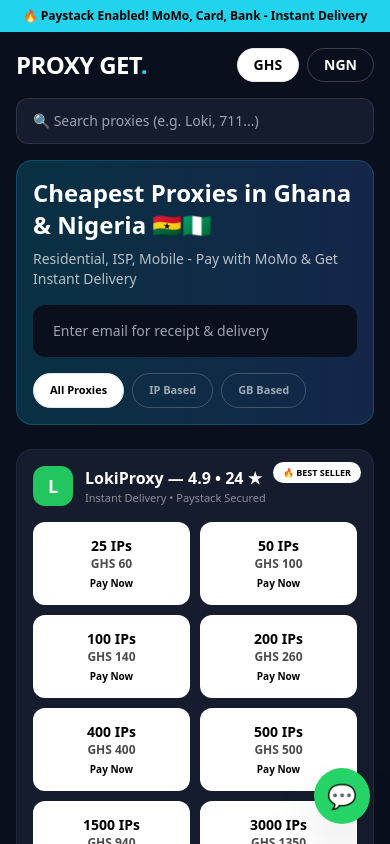
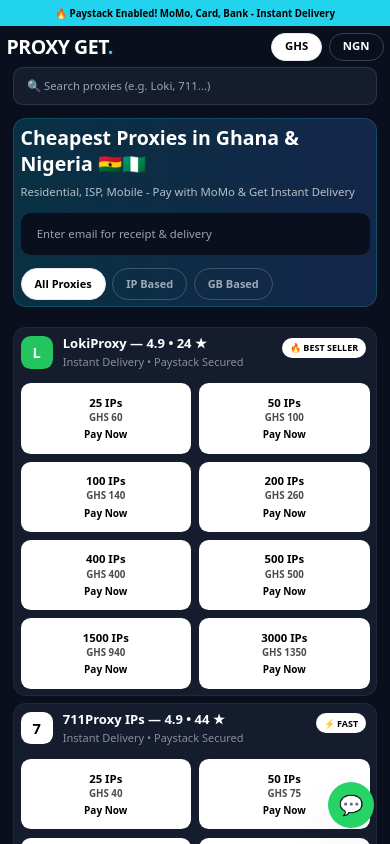
Before and after one commit to degraftquans-png/proxy-client-store, a React (Vite) app: page / in a window 390 px wide. Shown: the top 844 px of the page. Built offline with nearby package versions, Linux system fonts and the light colour scheme; no server answers; the database is empty.

Commit message:
shrink mobile view

```diff
--- a/src/index.css
+++ b/src/index.css
@@ -1,3 +1,14 @@
 @tailwind base;
 @tailwind components;
 @tailwind utilities;
+/* Mobile shrink fix */
+@media (max-width: 640px) {
+  html {
+    font-size: 13px; /* makes everything 15% smaller */
+  }
+  /* Reduce card padding */
+  .p-6 { padding: 0.75rem !important; }
+  .p-4 { padding: 0.5rem !important; }
+  .gap-6 { gap: 0.75rem !important; }
+  .gap-4 { gap: 0.5rem !important; }
+}
```
